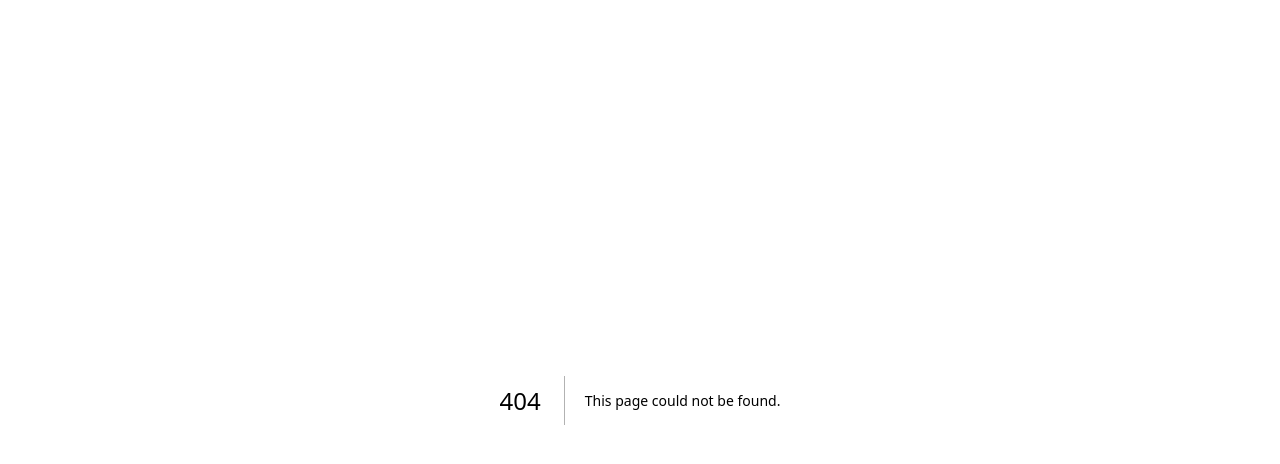
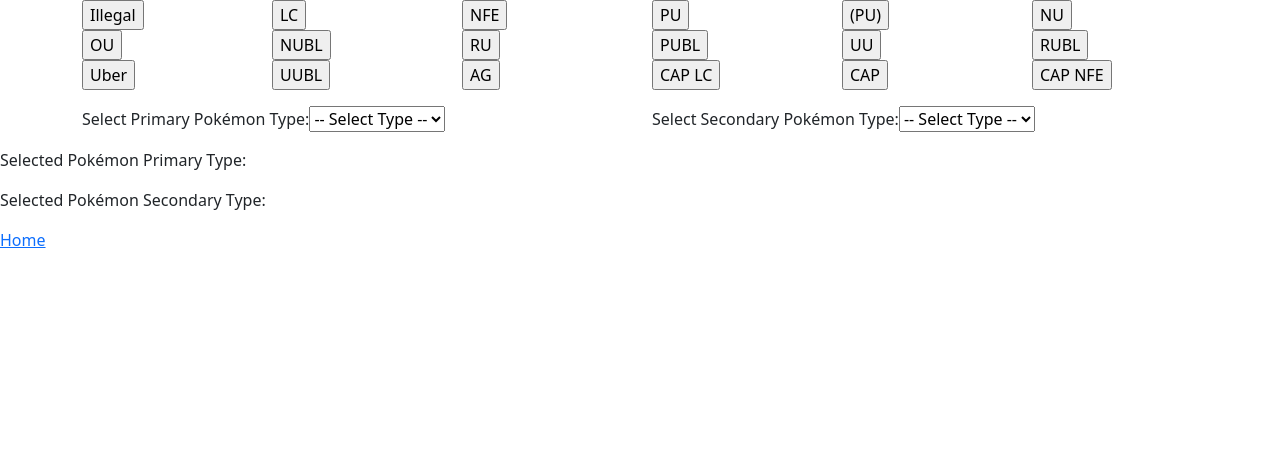
Before and after one commit to jlpboss/Pokeforge-AI_Front-End, a Next.js app in the folder fastapi-frontend/: page /generate in a window 1280 px wide. Before the commit this address had no page. Shown: the top 464 px of the page. Built offline with nearby package versions, Linux system fonts and the light colour scheme.

Commit message:
story done

```diff
--- /dev/null
+++ b/fastapi-frontend/src/components/molecule/pokemonTypeDropdown.js
@@ -0,0 +1,29 @@
+import React, { useState } from 'react';
+
+export default function ({ types, onSelect, text }) {
+    const [selectedType, setSelectedType] = useState('');
+
+    const handleTypeChange = (e) => {
+        const newType = e.target.value;
+        setSelectedType(newType);
+        onSelect(newType);
+    };
+
+    return (
+        <div>
+            <label htmlFor="pokemonType">{text}</label>
+            <select
+            id="pokemonType"
+            value={selectedType}
+            onChange={handleTypeChange}
+            >
+            <option value="">-- Select Type --</option>
+            {types.map((type) => (
+            <option key={type} value={type}>
+                {type}
+            </option>
+            ))}
+        </select>
+        </div>
+    );
+};
--- /dev/null
+++ b/fastapi-frontend/src/pages/generate/index.js
@@ -0,0 +1,81 @@
+import React, { useState, useEffect } from 'react'
+import Link from 'next/link';
+import TierButtons from '@/components/molecule/tierButtons';
+import PokemonTypeDropdown from '@/components/molecule/pokemonTypeDropdown';
+
+export default function Home() {
+
+  const testTiers = [
+    "Illegal",
+    "LC",
+    "NFE",
+    "PU",
+    "(PU)",
+    "NU",
+    "OU",
+    "NUBL",
+    "RU",
+    "PUBL",
+    "UU",
+    "RUBL",
+    "Uber",
+    "UUBL",
+    "AG",
+    "CAP LC",
+    "CAP",
+    "CAP NFE"
+  ]
+
+  function handleTierClick(e){
+    console.log(e)
+  }
+
+  const pokemonTypes = ['Normal', 'Fire', 'Water', 'Grass', 'Flying', 'Fighting', 'Poison', 'Electric', 'Ground', 'Rock', 'Psychic', 'Ice', 'Bug', 'Ghost', 'Steel', 'Dragon', 'Dark', 'Fairy']
+
+  const [selectedTypeP, setSelectedTypeP] = useState('');
+
+  const handleTypeSelectP = (type) => {
+    setSelectedTypeP(type);
+  };
+
+  const [selectedTypeS, setSelectedTypeS] = useState('');
+
+  const handleTypeSelectS = (type) => {
+    setSelectedTypeS(type);
+  };
+
+
+  return (
+    <>
+      <TierButtons
+      allTiers={testTiers}
+      clickHandler={handleTierClick}
+      />
+      <p></p>
+      <div className='container'>
+        <div className='row justify-content-between'>
+          <div className='col'>
+            <PokemonTypeDropdown
+            types={pokemonTypes}
+            onSelect={handleTypeSelectP}
+            text={'Select Primary Pokémon Type:'}
+            />
+          </div>
+          <div className='col'>
+            <PokemonTypeDropdown
+            types={pokemonTypes}
+            onSelect={handleTypeSelectS}
+            text={'Select Secondary Pokémon Type:'}
+            />
+          </div>
+        </div>
+      </div>
+      <p></p>
+      <p>Selected Pokémon Primary Type: {selectedTypeP}</p>
+      <p>Selected Pokémon Secondary Type: {selectedTypeS}</p>
+
+      <Link href="/">Home</Link>
+
+    </>
+  )
+}
```
Also changed, not shown: fastapi-frontend/src/pages/index.js (+5 -32 lines).
